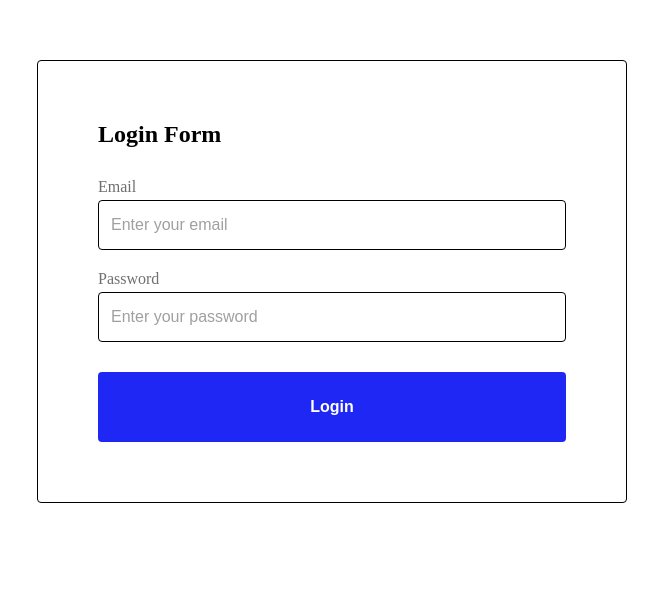
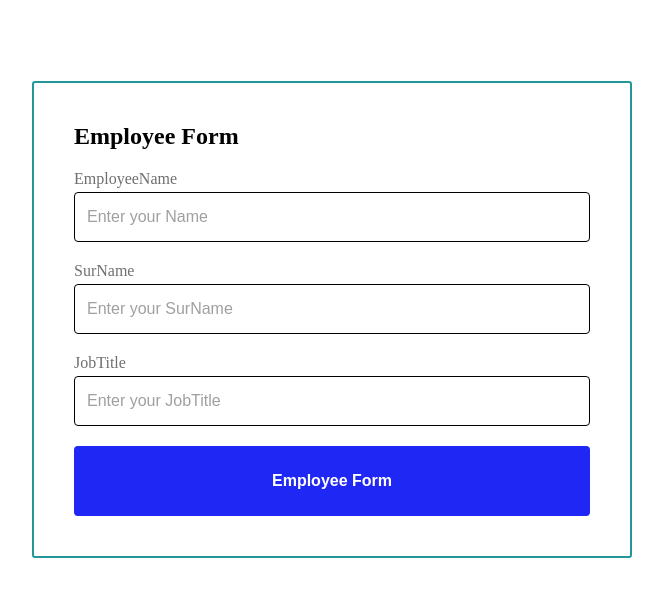
Before and after one commit to Akmi555/projec_02_ts, a React (Create React App) app: page / in a window 1280 px wide. Shown: the part 119-716 px from the top of the page, without its empty margins (308-971 px from the left). Built offline with nearby package versions, Linux system fonts and the light colour scheme.

Commit message:
Homework012

```diff
--- a/src/App.tsx
+++ b/src/App.tsx
@@ -1,5 +1,3 @@
-
-
 import GlobalStyles from "./styes/GlobalStyles";
 
 // Lessons import
@@ -9,7 +7,7 @@ import GlobalStyles from "./styes/GlobalStyles";
 // import Lesson009 from "./lessons/Lesson009/Lesson009";
 // import Lesson010 from "./lessons/Lesson010/Lesson010";
 // import Lesson011 from "./lessons/Lesson011/Lesson011";
-import Lesson012 from "./lessons/Lesson012/Lesson012";
+// import Lesson012 from "./lessons/Lesson012/Lesson012";
 
 //Homeworks import
 // import Homework006 from "./homeworks/Homework006/Homework006";
@@ -18,6 +16,7 @@ import Lesson012 from "./lessons/Lesson012/Lesson012";
 // import Homework009 from "./homeworks/Homework009/Homework009";
 // import Homework010 from "./homeworks/Homework010/Homework010";
 // import Homework011 from "./homeworks/Homework011/Homework011";
+import Homework012 from "homeworks/Homework012/Homework012";
 
 // Consultations import
 // import Consultation04 from "./consultations/Consultations04/Consultation04";
@@ -39,7 +38,8 @@ function App() {
       {/* <Lesson011/> */}
       {/* <Homework011/> */}
       {/* <Consultation04/> */}
-      <Lesson012/>
+      {/* <Lesson012/> */}
+      <Homework012/>
     </>
   );
 }
--- /dev/null
+++ b/src/components/EmployeeForm/EmployeeForm.tsx
@@ -0,0 +1,56 @@
+import { useFormik } from "formik";
+
+import Input from "components/Input/Input";
+import {
+  EmployeeFormWrapper,
+  EmployeeFormTitle,
+  InputsContainer,
+} from "./styles";
+import Button from "components/Button/Button";
+import { EMPLOYEE_FORM_NAME, EmployeeFormValues } from "./types";
+
+function EmployeeForm() {
+  const formik = useFormik({
+    initialValues: {
+      [EMPLOYEE_FORM_NAME.NAME]: "",
+      [EMPLOYEE_FORM_NAME.SURNAME]: "",
+      [EMPLOYEE_FORM_NAME.JOBTITLE]: "",
+    } as EmployeeFormValues,
+    onSubmit: (values: EmployeeFormValues) => {
+      console.table(values);
+    },
+  });
+
+  return (
+    <EmployeeFormWrapper onSubmit={formik.handleSubmit}>
+      <EmployeeFormTitle>Employee Form</EmployeeFormTitle>
+      <InputsContainer>
+        <Input
+          label="EmployeeName"
+          name={EMPLOYEE_FORM_NAME.NAME}
+          placeholder="Enter your Name"
+          value={formik.values[EMPLOYEE_FORM_NAME.NAME]}
+          onChange={formik.handleChange}
+        />
+        <Input
+          label="SurName"
+          name={EMPLOYEE_FORM_NAME.SURNAME}
+          placeholder="Enter your SurName"
+          value={formik.values[EMPLOYEE_FORM_NAME.SURNAME]}
+          onChange={formik.handleChange}
+        />
+        <Input
+          label="JobTitle"
+          name={EMPLOYEE_FORM_NAME.JOBTITLE}
+          placeholder="Enter your JobTitle"
+          value={formik.values[EMPLOYEE_FORM_NAME.JOBTITLE]}
+          onChange={formik.handleChange}
+        />
+      </InputsContainer>
+
+      <Button name="Employee Form" type="submit" />
+    </EmployeeFormWrapper>
+  );
+}
+
+export default EmployeeForm;
--- /dev/null
+++ b/src/components/EmployeeForm/styles.ts
@@ -0,0 +1,23 @@
+import styled from "@emotion/styled";
+
+export const EmployeeFormWrapper = styled.form`
+  display: flex;
+  flex-direction: column;
+  gap: 20px;
+  width: 600px;
+  padding: 40px;
+  border: 2px solid #229699;
+  border-radius: 3px;
+`;
+
+export const EmployeeFormTitle = styled.div`
+  font-size: 24px;
+  font-weight: bold;
+`;
+
+export const InputsContainer = styled.div`
+  display: flex;
+  flex-direction: column;
+  gap: 20px;
+  width: 100%;
+`;
--- /dev/null
+++ b/src/components/EmployeeForm/types.ts
@@ -0,0 +1,11 @@
+export interface EmployeeFormValues {
+    employeeName: string;
+    employeeSurName: string;
+    jobTitle: string
+  }
+
+export enum EMPLOYEE_FORM_NAME {
+    NAME = 'employeeName',
+    SURNAME = 'employeeSurName',
+    JOBTITLE = 'jobTitle'
+}
--- /dev/null
+++ b/src/homeworks/Homework012/Homework012.tsx
@@ -0,0 +1,12 @@
+import EmployeeForm from "components/EmployeeForm/EmployeeForm";
+import { Homework012Component} from "./styles";
+
+function Homework012() {
+    return (
+    <Homework012Component>
+        <EmployeeForm/>
+    </Homework012Component>
+    )
+}
+
+export default Homework012;
--- /dev/null
+++ b/src/homeworks/Homework012/styles.ts
@@ -0,0 +1,11 @@
+import styled from "@emotion/styled";
+
+export const Homework012Component = styled.div`
+    display: flex;
+    flex-direction: column;
+    align-items: center;
+    justify-content: center;
+    flex: 1;
+    gap: 30px;
+    padding: 200px;
+`
```
Also changed, not shown: src/components/LoginForm/types.ts (+4 -4 lines).
